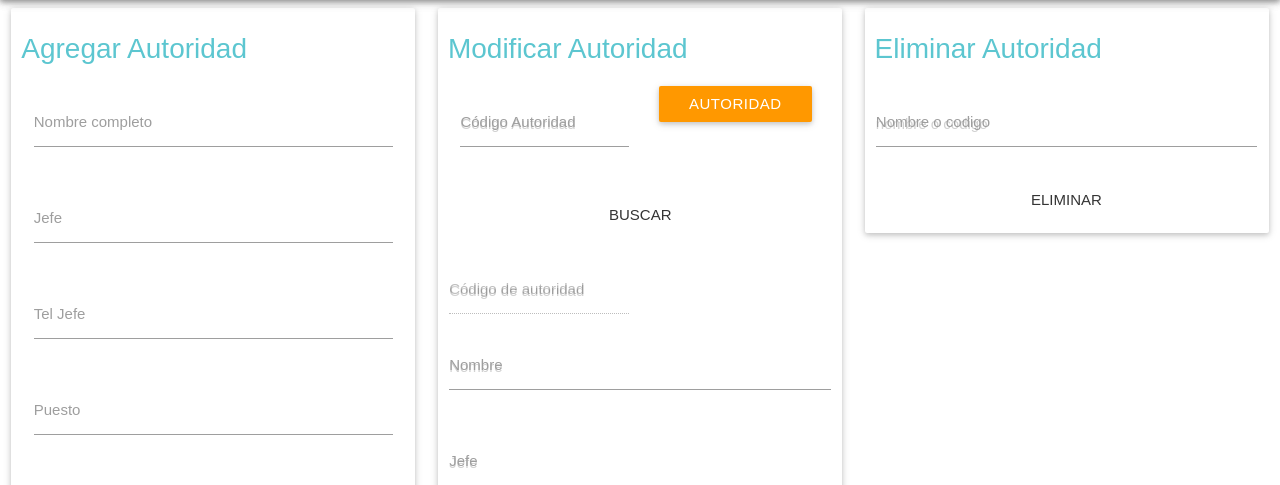
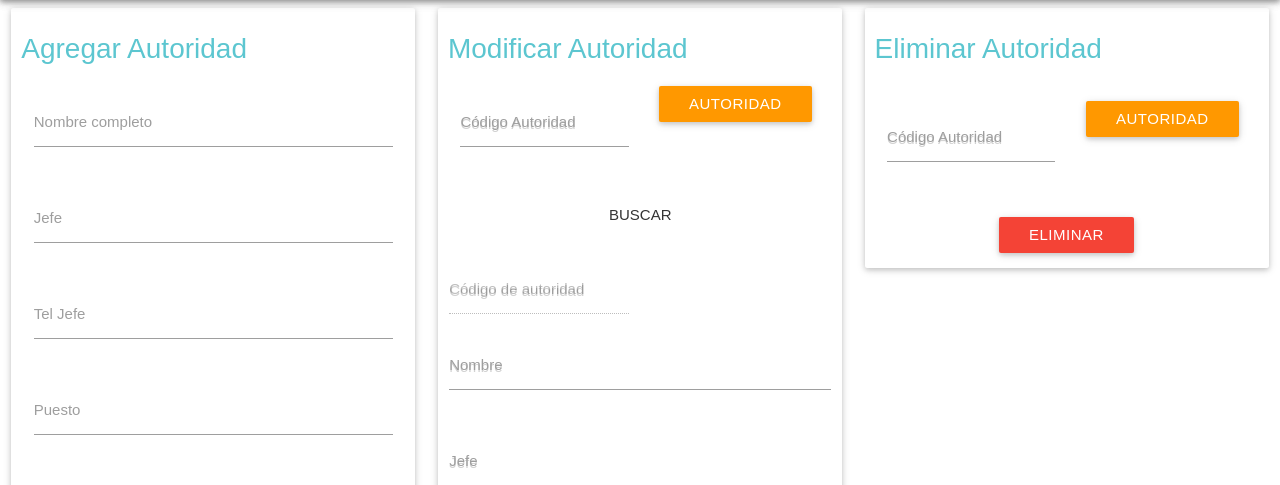
Before and after one commit to julyuz/Proyecto-Gruas-Unido---copia, a PHP site: page /autoridades.php in a window 1280 px wide. Shown: the part 64-549 px from the top of the page. Run offline with PHP 8.4, Linux system fonts and the light colour scheme; a user stored in the database is signed in.

Commit message:
Agregando apartado de eliminar autoridad ( solo elimina el registro, no la imagen )

```diff
--- a/autoridades.php
+++ b/autoridades.php
@@ -293,11 +293,21 @@
                   <h2 class="title">Eliminar Autoridad</h2>
 
                      <div class="input-field col s12">
-                       <input id="noseliminar" type="text" class="validate" placeholder="nombre o codigo" required>
-                       <label for="icon_prefix">Nombre o codigo</label>
+                       <div class="row">
+                              <div class="input-field col s6">
+                                <input  id="noseliminar" placeholder="Código Autoridad" type="text" class="validate" required>
+                                <label for="first_name">Código Autoridad</label>
+                              </div>
+
+                              <div class="col s6">
+                                <a class="waves-effect waves-light
+                                btn orange modal-triggerGetAllAutoridad"
+                                href="#modalGetAllAutoridad" onclick="getAllAutoridad()">Autoridad</a>
+                              </div>
+                          </div>
                      </div>
                </div>
-               <a class="waves-effect waves-teal btn-flat" onclick="eliminarautoridades()">Eliminar</a>
+               <a class="waves-effect btn red" onclick="eliminarautoridades()">Eliminar</a>
                <div class="row">
                  <p></p>
                </div>
--- a/js/autoridad.js
+++ b/js/autoridad.js
@@ -316,7 +316,7 @@ function modificarAutoridad(nombre_archivo){
 }
 
 function eliminarautoridades(){
-    var nombreliminar=document.getElementById("nombreliminar").value;
+    var nombreliminar=document.getElementById("noseliminar").value;
     if(nombreliminar===""){
      Materialize.toast('Completar campos requeridos', 4000);
     //console.log(tipoPago);
```
